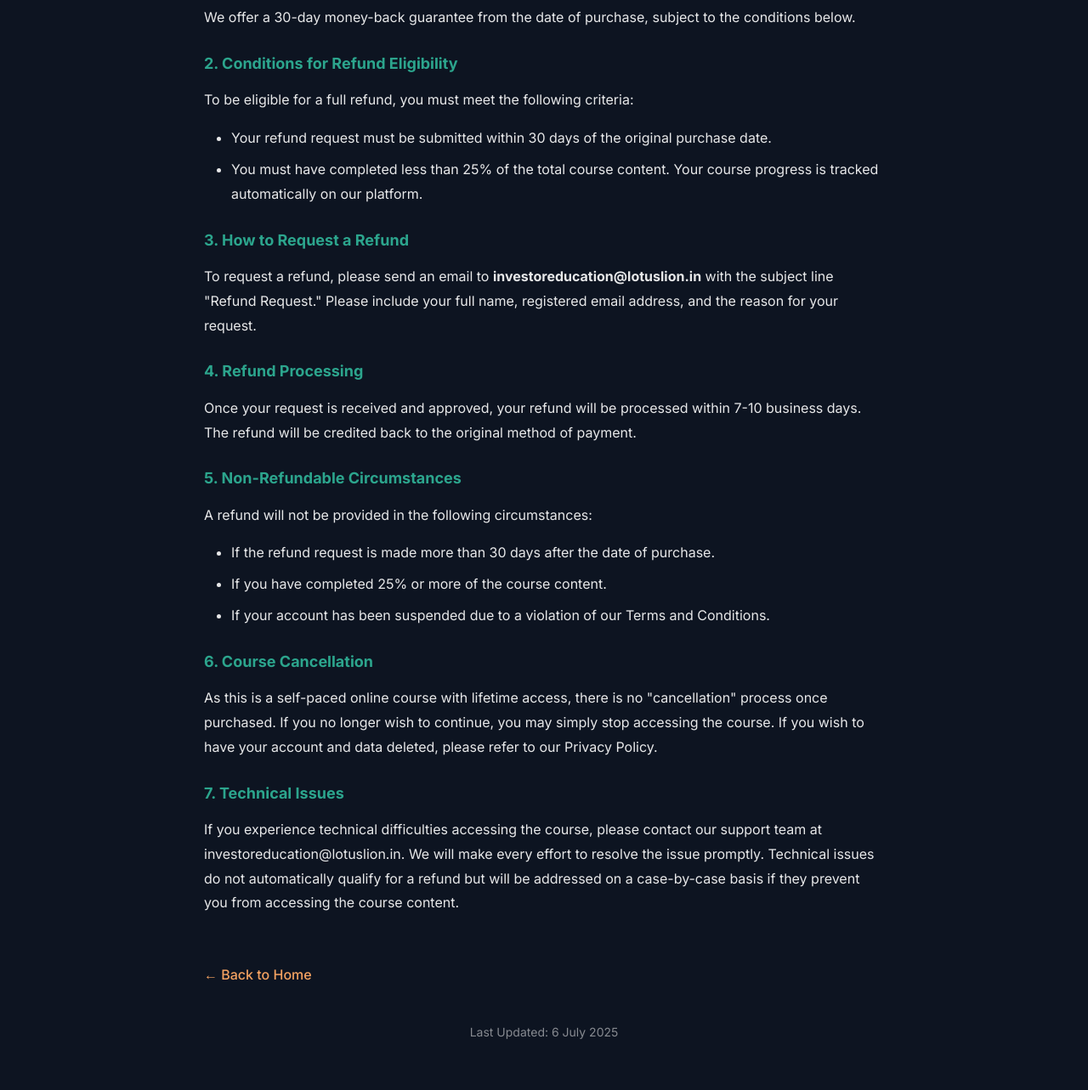
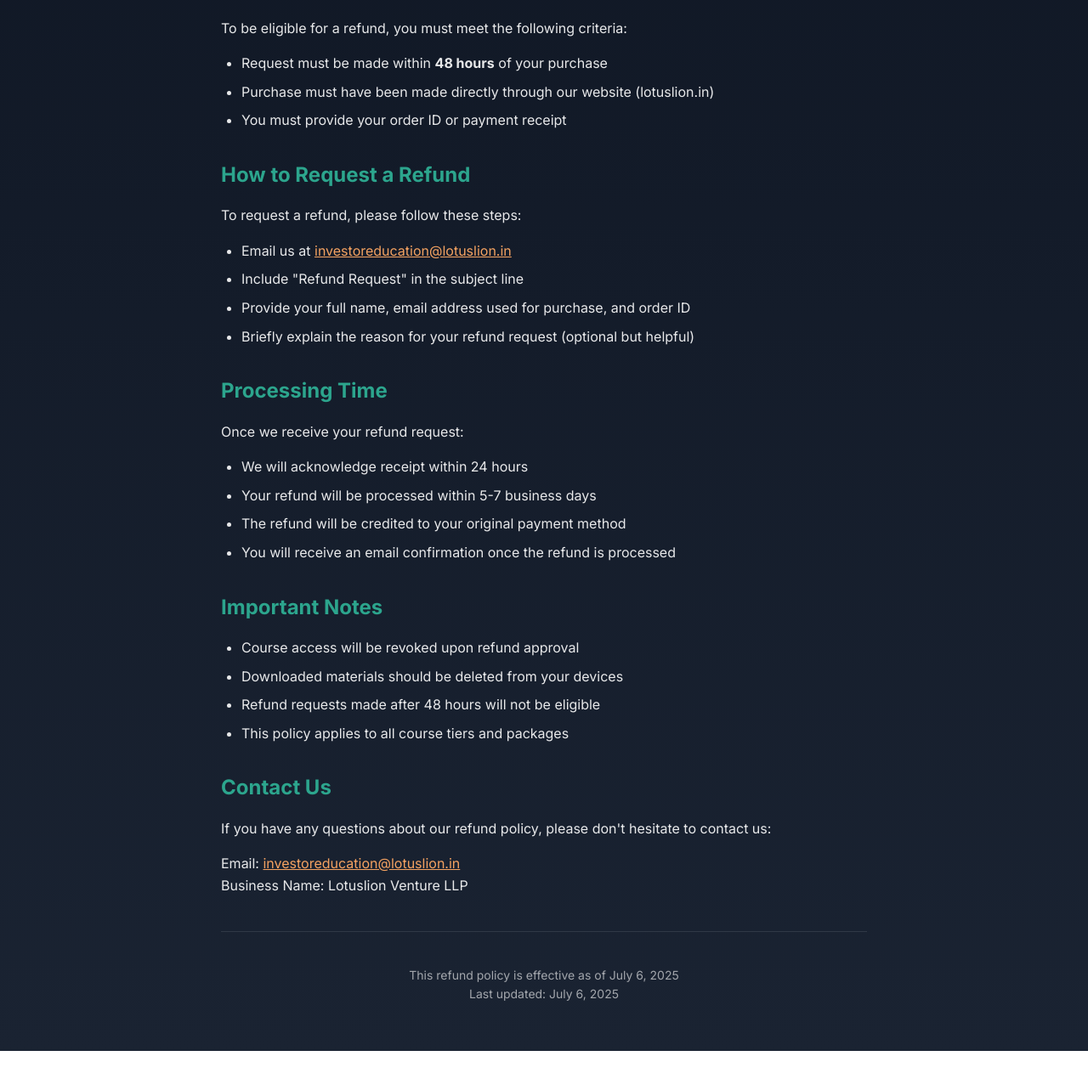
Before and after one commit to Shawn-Crypto/goofgoof, a plain HTML site: page refund.html in a window 1280 px wide. Shown: the part 613-1896 px from the top of the page at 85% size. After the commit the page ends 1850 px from the top, so only its background shows below. Drawn offline with Linux system fonts and the light colour scheme.

Commit message:
Update: Change refund policy from 30 days to 48 hours

```diff
--- a/refund.html
+++ b/refund.html
@@ -3,134 +3,182 @@
 <head>
     <meta charset="UTF-8">
     <meta name="viewport" content="width=device-width, initial-scale=1.0">
-    <title>Refund Policy - Lotuslion Venture LLP</title>
-    <link href="https://fonts.googleapis.com/css2?family=Inter:wght@400;500;600;700&display=swap" rel="stylesheet">
+    <title>Refund Policy - The Complete Indian Stock Investor</title>
+    <meta name="description" content="Refund policy for The Complete Indian Stock Investor course by Lotuslion Venture.">
+
+    <!-- Google Tag Manager -->
+    <script>(function(w,d,s,l,i){w[l]=w[l]||[];w[l].push({'gtm.start':
+    new Date().getTime(),event:'gtm.js'});var f=d.getElementsByTagName(s)[0],
+    j=d.createElement(s),dl=l!='dataLayer'?'&l='+l:'';j.async=true;j.src=
+    'https://www.googletagmanager.com/gtm.js?id='+i+dl;f.parentNode.insertBefore(j,f);
+    })(window,document,'script','dataLayer','GTM-M3JWN37C');</script>
+    <!-- End Google Tag Manager -->
+
+    <!-- Inter Font -->
+    <link rel="preconnect" href="https://fonts.googleapis.com">
+    <link rel="preconnect" href="https://fonts.gstatic.com" crossorigin>
+    <link href="https://fonts.googleapis.com/css2?family=Inter:wght@400;500;600;700,800&display=swap" rel="stylesheet">
+
     <style>
         * {
             margin: 0;
             padding: 0;
             box-sizing: border-box;
         }
+
         body {
-            font-family: 'Inter', sans-serif;
-            background: #0D1421;
+            font-family: 'Inter', -apple-system, BlinkMacSystemFont, sans-serif;
+            background: linear-gradient(180deg, #0D1421 0%, #1A2332 100%);
             color: #ffffff;
-            line-height: 1.8;
-            padding: 40px 20px;
+            line-height: 1.6;
+            min-height: 100vh;
         }
+
         .container {
             max-width: 800px;
             margin: 0 auto;
+            padding: 40px 20px;
         }
+
         h1 {
+            font-size: 36px;
+            font-weight: 800;
+            margin-bottom: 32px;
             color: #F4A261;
-            font-size: 36px;
-            margin-bottom: 24px;
             text-align: center;
         }
+
         h2 {
+            font-size: 24px;
+            font-weight: 700;
+            margin-top: 32px;
+            margin-bottom: 16px;
             color: #2CA58D;
-            font-size: 24px;
-            margin: 32px 0 16px 0;
         }
-        h4 {
-            color: #2CA58D;
-            font-size: 18px;
-            margin: 24px 0 12px 0;
-        }
+
         p {
             margin-bottom: 16px;
             color: rgba(255, 255, 255, 0.9);
+            font-size: 16px;
         }
+
+        .highlight-box {
+            background: rgba(244, 162, 97, 0.1);
+            border: 2px solid #F4A261;
+            border-radius: 12px;
+            padding: 24px;
+            margin: 32px 0;
+        }
+
+        .highlight-box h3 {
+            color: #F4A261;
+            font-size: 20px;
+            margin-bottom: 12px;
+        }
+
         ul {
-            margin: 16px 0 16px 32px;
+            margin-left: 24px;
+            margin-bottom: 16px;
         }
+
         li {
             margin-bottom: 8px;
             color: rgba(255, 255, 255, 0.9);
         }
-        .highlight-box {
-            background: rgba(44, 165, 141, 0.1);
-            border: 1px solid rgba(44, 165, 141, 0.3);
-            padding: 20px;
-            border-radius: 8px;
-            margin: 24px 0;
-        }
+
         .back-link {
             display: inline-block;
             margin-top: 40px;
             color: #F4A261;
             text-decoration: none;
-            font-weight: 500;
+            font-weight: 600;
+            transition: all 0.3s ease;
         }
+
         .back-link:hover {
-            text-decoration: underline;
+            transform: translateX(-5px);
         }
-        .last-updated {
+
+        .effective-date {
             text-align: center;
-            color: rgba(255, 255, 255, 0.5);
+            color: rgba(255, 255, 255, 0.6);
             font-size: 14px;
             margin-top: 40px;
+            padding-top: 40px;
+            border-top: 1px solid rgba(255, 255, 255, 0.1);
         }
     </style>
 </head>
 <body>
+    <!-- Google Tag Manager (noscript) -->
+    <noscript><iframe src="https://www.googletagmanager.com/ns.html?id=GTM-M3JWN37C"
+    height="0" width="0" style="display:none;visibility:hidden"></iframe></noscript>
+    <!-- End Google Tag Manager (noscript) -->
+
     <div class="container">
-        <h1>Refund & Cancellation Policy</h1>
-        <p style="text-align: center; color: #F4A261; margin-bottom: 32px;">Lotuslion Venture LLP</p>
+        <a href="/" class="back-link">← Back to Home</a>
+
+        <h1>Refund Policy</h1>
 
         <div class="highlight-box">
-            <h2 style="margin-top: 0;">30-Day Money Back Guarantee</h2>
-            <p>We offer a 30-day money back guarantee on all course purchases.</p>
+            <h3>48-Hour Money-Back Guarantee</h3>
+            <p>We offer a <strong>48-hour money-back guarantee</strong> on all course purchases. If you're not completely satisfied with "The Complete Indian Stock Investor" course, you can request a full refund within 48 hours of your purchase.</p>
         </div>
 
-        <div id="refund-content">
-            <h1>Refund & Cancellation Policy</h1>
-            <p>Last Updated: 5th July 2025</p>
+        <h2>How Our Refund Policy Works</h2>
 
-            <p>We are confident in the value of "The Complete Indian Stock Investor." However, we want you to be satisfied with your purchase. This policy outlines the terms for refunds and cancellations.</p>
+        <p>At Lotuslion Venture LLP, we stand behind the quality of our educational content. We understand that investing in education is an important decision, which is why we offer a straightforward refund policy.</p>
 
-            <h4>1. 30-Day Money-Back Guarantee</h4>
-            <p>We offer a 30-day money-back guarantee from the date of purchase, subject to the conditions below.</p>
+        <h2>Eligibility for Refund</h2>
 
-            <h4>2. Conditions for Refund Eligibility</h4>
-            <p>To be eligible for a full refund, you must meet the following criteria:</p>
-            <ul>
-                <li>Your refund request must be submitted within 30 days of the original purchase date.</li>
-                <li>You must have completed less than 25% of the total course content. Your course progress is tracked automatically on our platform.</li>
-            </ul>
+        <p>To be eligible for a refund, you must meet the following criteria:</p>
+        <ul>
+            <li>Request must be made within <strong>48 hours</strong> of your purchase</li>
+            <li>Purchase must have been made directly through our website (lotuslion.in)</li>
+            <li>You must provide your order ID or payment receipt</li>
+        </ul>
 
-            <h4>3. How to Request a Refund</h4>
-            <p>To request a refund, please send an email to <strong>investoreducation@lotuslion.in</strong> with the subject line "Refund Request." Please include your full name, registered email address, and the reason for your request.</p>
+        <h2>How to Request a Refund</h2>
 
-            <h4>4. Refund Processing</h4>
-            <p>Once your request is received and approved, your refund will be processed within 7-10 business days. The refund will be credited back to the original method of payment.</p>
+        <p>To request a refund, please follow these steps:</p>
+        <ul>
+            <li>Email us at <a href="mailto:investoreducation@lotuslion.in" style="color: #F4A261;">investoreducation@lotuslion.in</a></li>
+            <li>Include "Refund Request" in the subject line</li>
+            <li>Provide your full name, email address used for purchase, and order ID</li>
+            <li>Briefly explain the reason for your refund request (optional but helpful)</li>
+        </ul>
 
-            <h4>5. Non-Refundable Circumstances</h4>
-            <p>A refund will not be provided in the following circumstances:</p>
-            <ul>
-                <li>If the refund request is made more than 30 days after the date of purchase.</li>
-                <li>If you have completed 25% or more of the course content.</li>
-                <li>If your account has been suspended due to a violation of our Terms and Conditions.</li>
-            </ul>
+        <h2>Processing Time</h2>
 
-            <h4>6. Course Cancellation</h4>
-            <p>As this is a self-paced online course with lifetime access, there is no "cancellation" process once purchased. If you no longer wish to continue, you may simply stop accessing the course. If you wish to have your account and data deleted, please refer to our Privacy Policy.</p>
+        <p>Once we receive your refund request:</p>
+        <ul>
+            <li>We will acknowledge receipt within 24 hours</li>
+            <li>Your refund will be processed within 5-7 business days</li>
+            <li>The refund will be credited to your original payment method</li>
+            <li>You will receive an email confirmation once the refund is processed</li>
+        </ul>
 
-            <h4>7. Technical Issues</h4>
-            <p>If you experience technical difficulties accessing the course, please contact our support team at investoreducation@lotuslion.in. We will make every effort to resolve the issue promptly. Technical issues do not automatically qualify for a refund but will be addressed on a case-by-case basis if they prevent you from accessing the course content.</p>
-        </div>
+        <h2>Important Notes</h2>
 
-        <a href="/" class="back-link">← Back to Home</a>
-        <p class="last-updated">Last Updated: <span id="update-date"></span></p>
+        <ul>
+            <li>Course access will be revoked upon refund approval</li>
+            <li>Downloaded materials should be deleted from your devices</li>
+            <li>Refund requests made after 48 hours will not be eligible</li>
+            <li>This policy applies to all course tiers and packages</li>
+        </ul>
+
+        <h2>Contact Us</h2>
+
+        <p>If you have any questions about our refund policy, please don't hesitate to contact us:</p>
+        <p>
+            Email: <a href="mailto:investoreducation@lotuslion.in" style="color: #F4A261;">investoreducation@lotuslion.in</a><br>
+            Business Name: Lotuslion Venture LLP
+        </p>
+
+        <p class="effective-date">
+            This refund policy is effective as of July 6, 2025<br>
+            Last updated: July 6, 2025
+        </p>
     </div>
-
-    <script>
-        document.getElementById('update-date').textContent = new Date().toLocaleDateString('en-IN', {
-            year: 'numeric',
-            month: 'long',
-            day: 'numeric'
-        });
-    </script>
 </body>
 </html>
```
